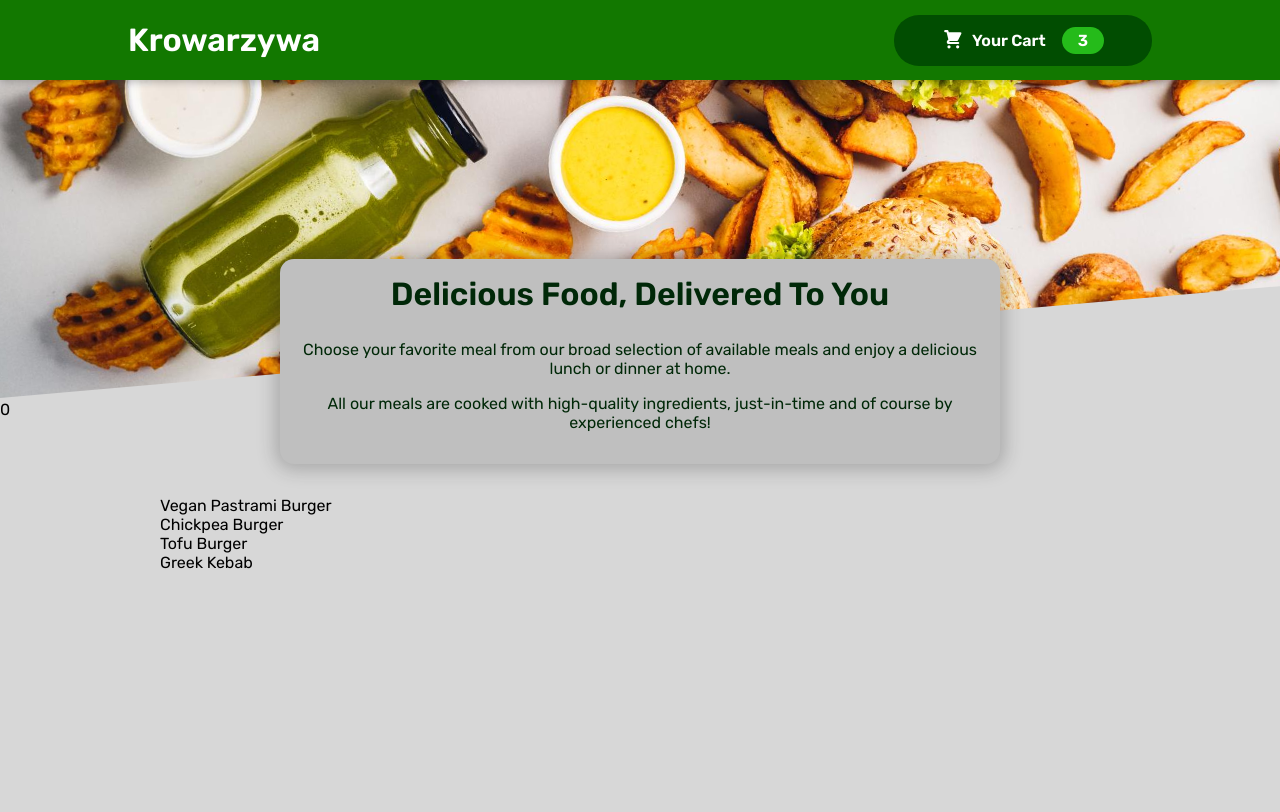
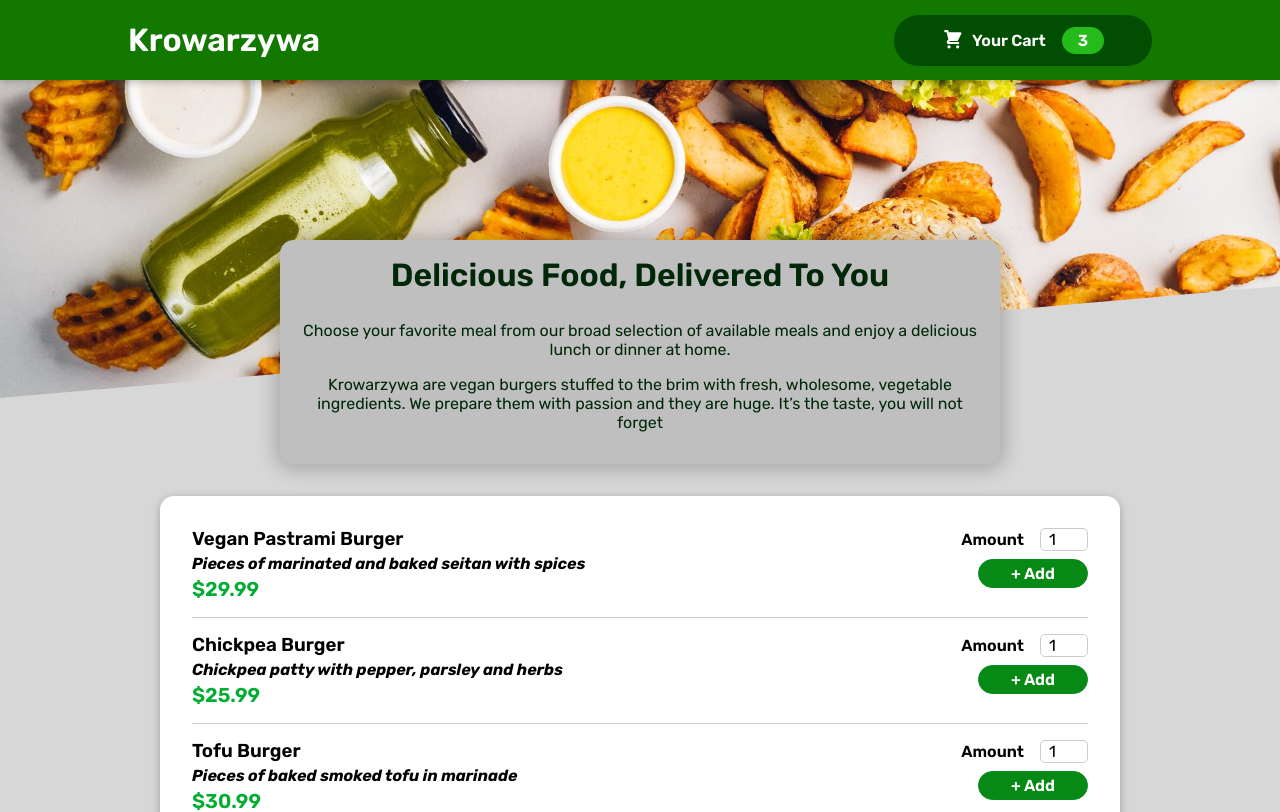
Before and after one commit to marcinsuski/food-ordering-app, a React (Create React App) app: page / in a window 1280 px wide. Shown: the top 812 px of the page. Built offline with nearby package versions, Linux system fonts and the light colour scheme.

Commit message:
built product components

```diff
--- a/src/components/Layout/Header.js
+++ b/src/components/Layout/Header.js
@@ -15,7 +15,7 @@
             <div className={classes['main-image']}>
                 <img src={mealsImage}  alt="a table full of delicious food"/>
             </div>
-0        </React.Fragment>
+        </React.Fragment>
     );
 };
 
--- a/src/components/Meals/AvailableMeals.js
+++ b/src/components/Meals/AvailableMeals.js
@@ -1,44 +1,52 @@
-import classes from './AvailableMeals.module.css';
+import Card from "../UI/Card";
+import classes from "./AvailableMeals.module.css";
+import MealItem from "./MealItem/MealItem";
 
 const DUMMY_MEALS = [
     {
-      id: 'm1',
-      name: 'Vegan Pastrami Burger',
-      description: 'Pieces of marinated and baked seitan with spices',
+        id: "m1",
+        name: "Vegan Pastrami Burger",
+        description: "Pieces of marinated and baked seitan with spices",
         price: 29.99,
     },
     {
-      id: 'm2',
-      name: 'Chickpea Burger',
-      description: 'Chickpea patty with pepper, parsley and herbs',
+        id: "m2",
+        name: "Chickpea Burger",
+        description: "Chickpea patty with pepper, parsley and herbs",
         price: 25.99,
     },
     {
-      id: 'm3',
-      name: 'Tofu Burger',
-      description: 'Pieces of baked smoked tofu in marinade',
+        id: "m3",
+        name: "Tofu Burger",
+        description: "Pieces of baked smoked tofu in marinade",
         price: 30.99,
     },
     {
-      id: 'm4',
-      name: 'Greek Kebab',
-      description: 'Plant-based greek-style kebab with vegan feta cheese and baked potatoes',
+        id: "m4",
+        name: "Greek Kebab",
+        description:
+            "Plant-based greek-style kebab with vegan feta cheese and baked potatoes",
         price: 30.99,
     },
 ];
 
-
 const AvailableMeals = () => {
-
-    const mealsList = DUMMY_MEALS.map(meal => <li>{meal.name}</li>);
+    const mealsList = DUMMY_MEALS.map((meal) => (
+        <MealItem
+            key={meal.id}
+            name={meal.name}
+            description={meal.description}
+            price={meal.price}
+        />
+    ));
 
     return (
         <section className={classes.meals}>
+            <Card>
                 <ul>{mealsList}</ul>
+            </Card>
         </section>
-
-    )
+    );
 };
 
-
 export default AvailableMeals;
--- /dev/null
+++ b/src/components/Meals/MealItem/MealItem.js
@@ -0,0 +1,22 @@
+
+import classes from "./MealItem.module.css";
+import MealItemForm from "./MealItemForm";
+
+const MealItem = (props) => {
+    const price = `$${props.price.toFixed(2)}`;
+
+    return (
+        <li className={classes.meal}>
+            <div>
+                <h3>{props.name}</h3>
+                <div className={classes.description}>{props.description}</div>
+                <div className={classes.price}>{price}</div>
+            </div>
+            <div>
+                <MealItemForm />
+            </div>
+        </li>
+    );
+};
+
+export default MealItem;
--- /dev/null
+++ b/src/components/Meals/MealItem/MealItem.module.css
@@ -0,0 +1,22 @@
+.meal {
+    display: flex;
+    justify-content: space-between;
+    margin: 1rem;
+    padding-bottom: 1rem;
+    border-bottom: 1px solid #ccc;
+  }
+
+  .meal h3 {
+    margin: 0 0 0.25rem 0;
+  }
+
+  .description {
+    font-style: italic;
+  }
+
+  .price {
+    margin-top: 0.25rem;
+    font-weight: bold;
+    color: #02ad32;
+    font-size: 1.25rem;
+  }
--- /dev/null
+++ b/src/components/Meals/MealItem/MealItemForm.js
@@ -0,0 +1,20 @@
+import Input from '../../UI/Input';
+import classes from "./MealItemForm.module.css";
+
+const MealItemForm = (props) => {
+    return (
+        <form className={classes.form}>
+            <Input label="Amount" input={{
+                id: 'amount',
+                type: 'number',
+                min: '1',
+                max: '5',
+                step: '1',
+                defaultValue: '1'
+            }} />
+            <button>+ Add</button>
+        </form>
+    );
+};
+
+export default MealItemForm;
--- /dev/null
+++ b/src/components/Meals/MealItem/MealItemForm.module.css
@@ -0,0 +1,20 @@
+.form {
+    text-align: right;
+  }
+
+  .form button {
+    font: inherit;
+    cursor: pointer;
+    background-color: #068a15;
+    border: 1px solid #068a1c;
+    color: white;
+    padding: 0.25rem 2rem;
+    border-radius: 20px;
+    font-weight: bold;
+  }
+
+  .form button:hover,
+  .form button:active {
+    background-color: #036409;
+    border-color: #096403;
+  }
--- a/src/components/Meals/MealsSummary.js
+++ b/src/components/Meals/MealsSummary.js
@@ -9,8 +9,7 @@
         and enjoy a delicious lunch or dinner at home.
       </p>
       <p>
-        All our meals are cooked with high-quality ingredients, just-in-time and
-        of course by experienced chefs!
+      Krowarzywa are vegan burgers stuffed to the brim with fresh, wholesome, vegetable ingredients. We prepare them with passion and they are huge. It’s the taste, you will not forget
       </p>
     </section>
   );
--- a/src/components/UI/Card.js
+++ b/src/components/UI/Card.js
@@ -0,0 +1,9 @@
+
+import classes from "./Card.module.css";
+
+const Card = props => {
+    return <div className={classes.card}>{props.children}</div>
+}
+
+
+export default Card;
--- /dev/null
+++ b/src/components/UI/Card.module.css
@@ -0,0 +1,6 @@
+.card {
+    padding: 1rem;
+    box-shadow: 0 2px 8px rgba(0, 0, 0, 0.25);
+    border-radius: 14px;
+    background-color: white;
+  }
--- /dev/null
+++ b/src/components/UI/Input.js
@@ -0,0 +1,12 @@
+import classes from "./Input.module.css";
+
+const Input = (props) => {
+    return (
+        <div className={classes.input}>
+            <label htmlFor={props.input.id}>{props.label}</label>
+            <input id={props.input.id} {...props.input} />
+        </div>
+    );
+};
+
+export default Input;
--- /dev/null
+++ b/src/components/UI/Input.module.css
@@ -0,0 +1,18 @@
+.input {
+    display: flex;
+    align-items: center;
+    margin-bottom: 0.5rem;
+  }
+
+  .input label {
+    font-weight: bold;
+    margin-right: 1rem;
+  }
+
+  .input input {
+    width: 3rem;
+    border-radius: 5px;
+    border: 1px solid #ccc;
+    font: inherit;
+    padding-left: 0.5rem;
+  }
```
Lines whose indentation alone changed are shown as unchanged.
